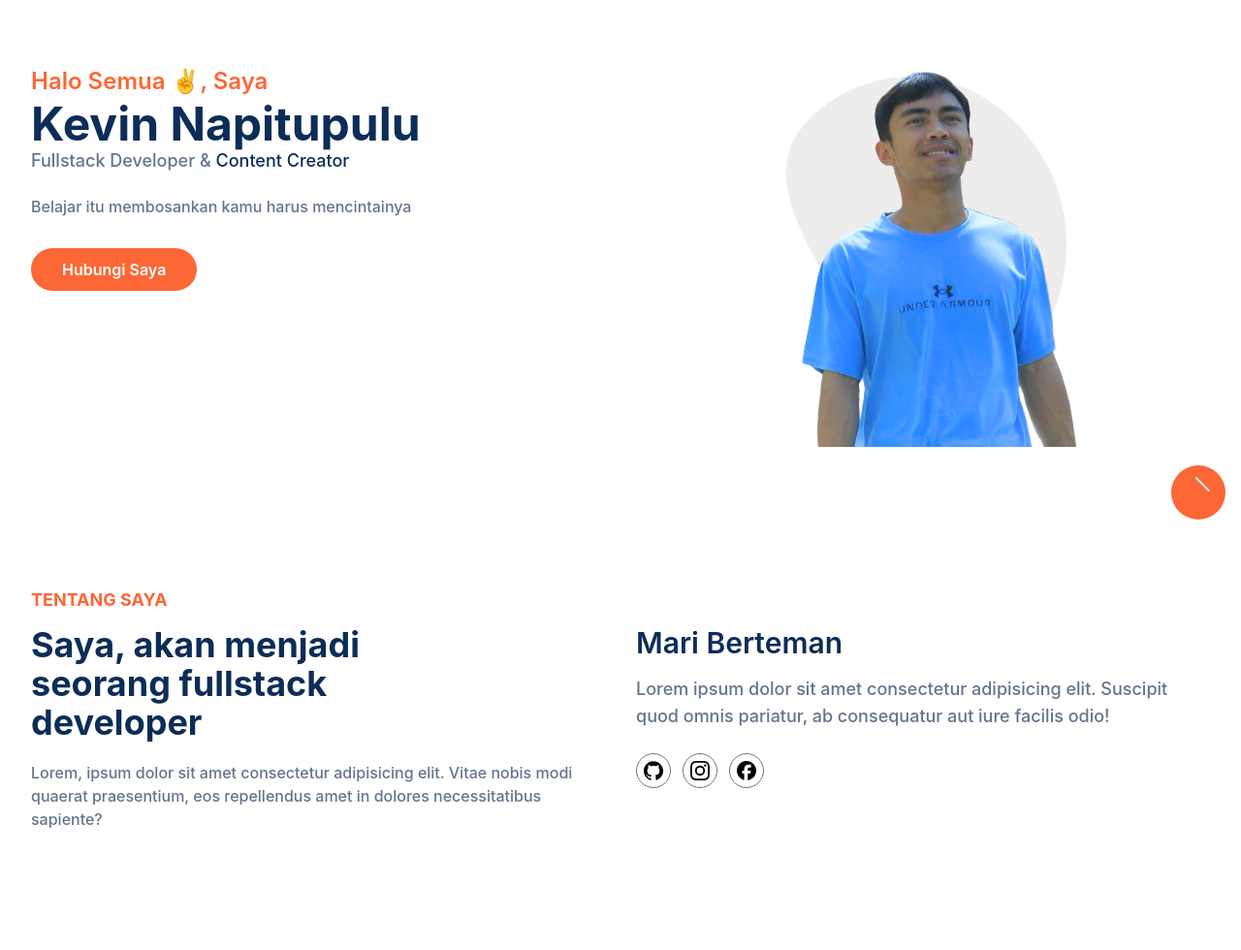
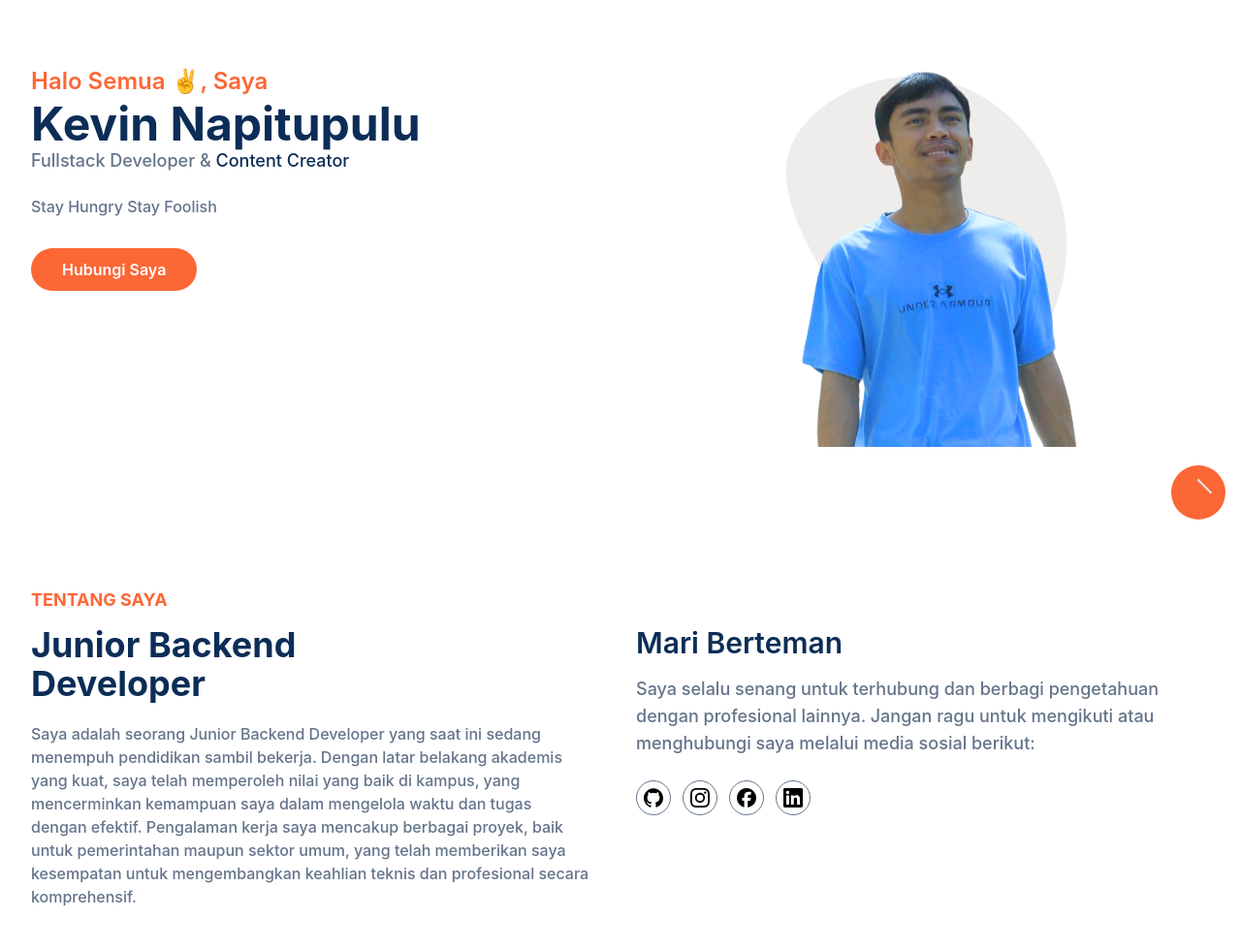
Before and after one commit to kevinnapit/Kevin-Portfolio, a plain HTML site: page index.html in a window 1280 px wide. Shown: the part 248-1228 px from the top of the page at 97% size. Drawn offline with Linux system fonts and the light colour scheme.

Commit message:
change about and social media fiturs

```diff
--- a/index.html
+++ b/index.html
@@ -3,7 +3,7 @@
   <head>
     <meta charset="UTF-8" />
     <meta name="viewport" content="width=device-width, initial-scale=1.0" />
-    <title>Portfolio With Tailwind CSS</title>
+    <title>Kevin Portfolio</title>
     <link rel="stylesheet" href="src/output.css" />
   </head>
   <body>
@@ -108,7 +108,7 @@
               <span class="text-dark">Content Creator</span>
             </h2>
             <p class="font-medium text-secondary mb-10 leading-relaxed">
-              Belajar itu membosankan kamu harus mencintainya
+              Stay Hungry Stay Foolish
             </p>
             <a
               href="#"
@@ -155,12 +155,17 @@
               Tentang Saya
             </h4>
             <h2 class="font-bold text-dark text-3xl mb-5 max-w-md lg:text-4xl">
-              Saya, akan menjadi seorang fullstack developer
+              Junior Backend Developer
             </h2>
             <p class="font-medium text-base text-secondary max-w-xl">
-              Lorem, ipsum dolor sit amet consectetur adipisicing elit. Vitae
-              nobis modi quaerat praesentium, eos repellendus amet in dolores
-              necessitatibus sapiente?
+              Saya adalah seorang Junior Backend Developer yang saat ini sedang
+              menempuh pendidikan sambil bekerja. Dengan latar belakang akademis
+              yang kuat, saya telah memperoleh nilai yang baik di kampus, yang
+              mencerminkan kemampuan saya dalam mengelola waktu dan tugas dengan
+              efektif. Pengalaman kerja saya mencakup berbagai proyek, baik
+              untuk pemerintahan maupun sektor umum, yang telah memberikan saya
+              kesempatan untuk mengembangkan keahlian teknis dan profesional
+              secara komprehensif.
             </p>
           </div>
           <div class="w-full px-4 lg:w-1/2">
@@ -170,8 +175,9 @@
               Mari Berteman
             </h3>
             <p class="font-medium text-base text-secondary mb-6 lg:text-lg">
-              Lorem ipsum dolor sit amet consectetur adipisicing elit. Suscipit
-              quod omnis pariatur, ab consequatur aut iure facilis odio!
+              Saya selalu senang untuk terhubung dan berbagi pengetahuan dengan
+              profesional lainnya. Jangan ragu untuk mengikuti atau menghubungi
+              saya melalui media sosial berikut:
             </p>
             <div class="flex items-center">
               <!-- github -->
@@ -228,6 +234,26 @@
                   <title>Facebook</title>
                   <path
                     d="M9.101 23.691v-7.98H6.627v-3.667h2.474v-1.58c0-4.085 1.848-5.978 5.858-5.978.401 0 .955.042 1.468.103a8.68 8.68 0 0 1 1.141.195v3.325a8.623 8.623 0 0 0-.653-.036 26.805 26.805 0 0 0-.733-.009c-.707 0-1.259.096-1.675.309a1.686 1.686 0 0 0-.679.622c-.258.42-.374.995-.374 1.752v1.297h3.919l-.386 2.103-.287 1.564h-3.246v8.245C19.396 23.238 24 18.179 24 12.044c0-6.627-5.373-12-12-12s-12 5.373-12 12c0 5.628 3.874 10.35 9.101 11.647Z"
+                  />
+                </svg>
+              </a>
+
+              <!-- LinkedIn -->
+              <a
+                href="https://www.linkedin.com/in/kevin-napitupulu-b5892a2a9?utm_source=share&utm_campaign=share_via&utm_content=profile&utm_medium=android_app"
+                target="_blank"
+                class="w-9 h-9 mr-3 rounded-full flex justify-center items-center border border-secondary hover:border-primary hover:bg-primary hover:text-white"
+              >
+                <svg
+                  role="img"
+                  width="20"
+                  class="fill-current"
+                  viewBox="0 0 24 24"
+                  xmlns="http://www.w3.org/2000/svg"
+                >
+                  <title>LinkedIn</title>
+                  <path
+                    d="M20.447 20.452h-3.554v-5.569c0-1.328-.027-3.037-1.852-3.037-1.853 0-2.136 1.445-2.136 2.939v5.667H9.351V9h3.414v1.561h.046c.477-.9 1.637-1.85 3.37-1.85 3.601 0 4.267 2.37 4.267 5.455v6.286zM5.337 7.433c-1.144 0-2.063-.926-2.063-2.065 0-1.138.92-2.063 2.063-2.063 1.14 0 2.064.925 2.064 2.063 0 1.139-.925 2.065-2.064 2.065zm1.782 13.019H3.555V9h3.564v11.452zM22.225 0H1.771C.792 0 0 .774 0 1.729v20.542C0 23.227.792 24 1.771 24h20.451C23.2 24 24 23.227 24 22.271V1.729C24 .774 23.2 0 22.222 0h.003z"
                   />
                 </svg>
               </a>
@@ -700,9 +726,11 @@
     <!-- Back to top Start -->
     <a
       href="#home"
-      class="fixed bottom-4 right-4 p-4 z-[9999] h-14 w-14 bg-primary rounded-full"
+      class="fixed bottom-4 right-4 p-4 z-[9999] h-14 w-14 bg-primary rounded-full flex items-center justify-center hover:animate-pulse"
     >
-      <span class="block w-5 h-5 border-t-2 rotate-45 border-1/2"></span>
+      <span
+        class="mt-2 block h-5 w-5 rotate-45 border-t-2 border-l-2 border-white"
+      ></span>
     </a>
     <!-- Back to top End -->
     <script src="src/js/script.js"></script>
```
